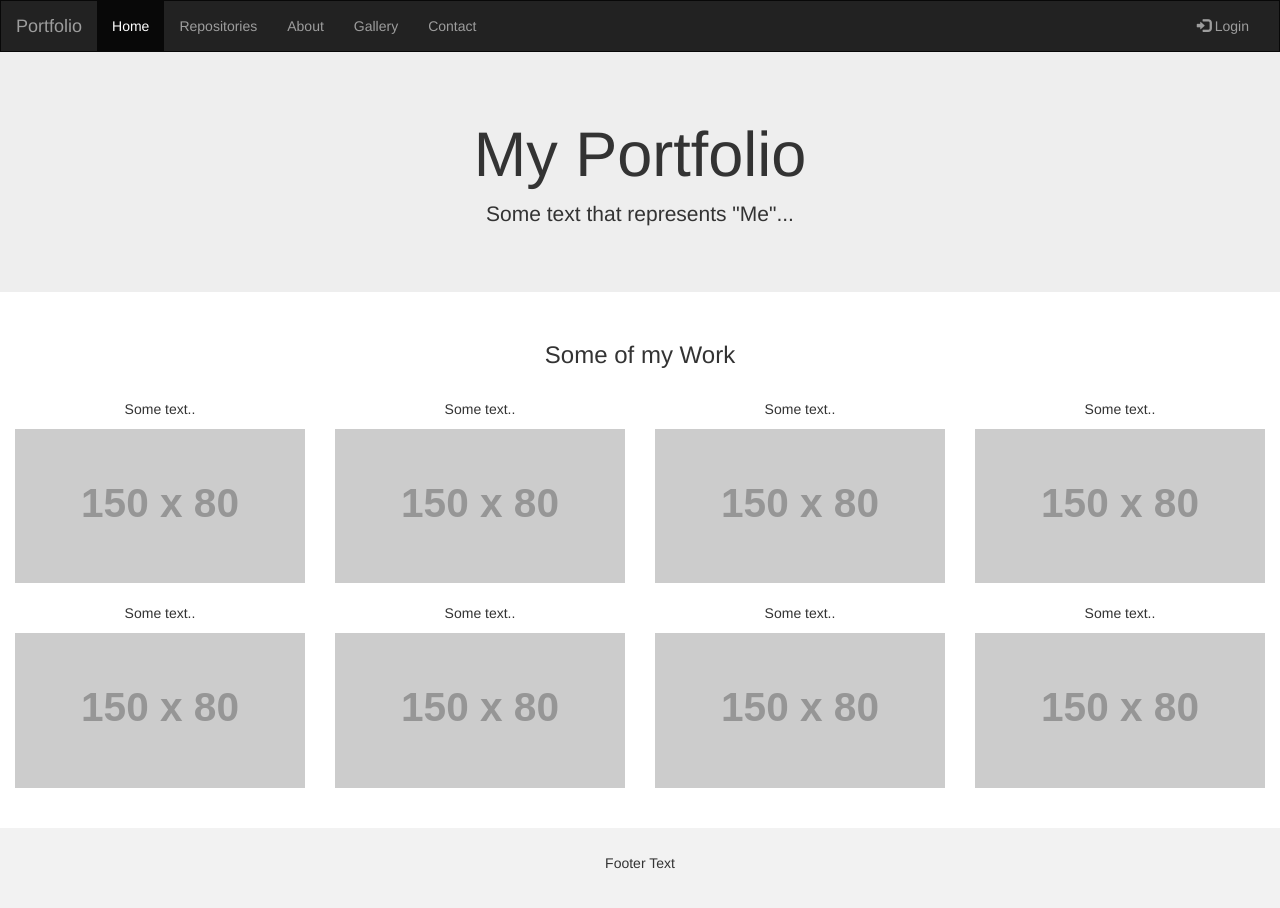
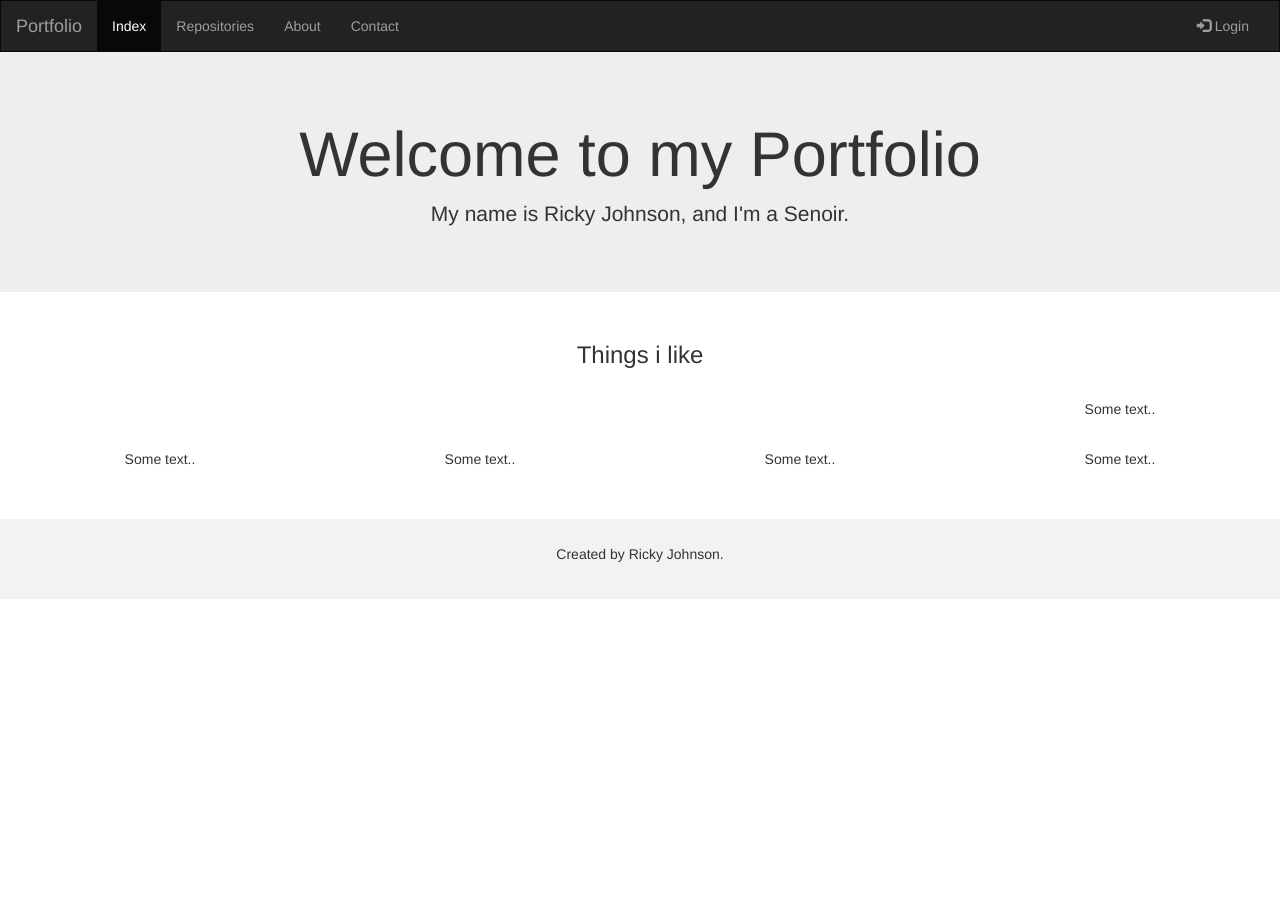
Before and after one commit to rickyj37/rickyj37.github.io, a plain HTML site: page index.html in a window 1280 px wide. After the commit the page ends 800 px from the top, so only its background shows below. Drawn offline with nearby package versions, Linux system fonts and the light colour scheme; placeholder pictures from the web are drawn by us.

Commit message:
Update index.html

```diff
--- a/index.html
+++ b/index.html
@@ -1,8 +1,9 @@
+
 
 <!DOCTYPE html>
 <html lang="en">
 <head>
-  <title>Richards portfolio</title>
+  <title>rickyj37.github.io</title>
   <meta charset="utf-8">
   <meta name="viewport" content="width=device-width, initial-scale=1">
   <link rel="stylesheet" href="https://maxcdn.bootstrapcdn.com/bootstrap/3.3.7/css/bootstrap.min.css">
@@ -36,10 +37,9 @@
     </div>
     <div class="collapse navbar-collapse" id="myNavbar">
       <ul class="nav navbar-nav">
-        <li class="active"><a href="#">Home</a></li>
-        <li><a href="https://github.com/rickyj37?tab=repositories">Repositories</a></li>
+        <li class="active"><a href="#">Index</a></li>
+        <li><a href="https://github.com/Donovan-L?tab=repositories">Repositories</a></li>
         <li><a href="#">About</a></li>
-        <li><a href="#">Gallery</a></li>
         <li><a href="#">Contact</a></li>
       </ul>
       <ul class="nav navbar-nav navbar-right">
@@ -51,29 +51,22 @@
 
 <div class="jumbotron">
   <div class="container text-center">
-    <h1>My Portfolio</h1>
-    <p>Some text that represents "Me"...</p>
+    <h1>Welcome to my Portfolio</h1>
+    <p>My name is Ricky Johnson, and I'm a Senoir.</p>
   </div>
 </div>
 
 <div class="container-fluid bg-3 text-center">
-  <h3>Some of my Work</h3><br>
+  <h3>Things i like</h3><br>
   <div class="row">
     <div class="col-sm-3">
-      <p>Some text..</p>
-      <img src="https://placehold.it/150x80?text=IMAGE" class="img-responsive" style="width:100%" alt="Image">
+    </div>
+    <div class="col-sm-3">
+    </div>
+    <div class="col-sm-3">
     </div>
     <div class="col-sm-3">
       <p>Some text..</p>
-      <img src="https://placehold.it/150x80?text=IMAGE" class="img-responsive" style="width:100%" alt="Image">
-    </div>
-    <div class="col-sm-3">
-      <p>Some text..</p>
-      <img src="https://placehold.it/150x80?text=IMAGE" class="img-responsive" style="width:100%" alt="Image">
-    </div>
-    <div class="col-sm-3">
-      <p>Some text..</p>
-      <img src="https://placehold.it/150x80?text=IMAGE" class="img-responsive" style="width:100%" alt="Image">
     </div>
   </div>
 </div><br>
@@ -82,25 +75,21 @@
   <div class="row">
     <div class="col-sm-3">
       <p>Some text..</p>
-      <img src="https://placehold.it/150x80?text=IMAGE" class="img-responsive" style="width:100%" alt="Image">
     </div>
     <div class="col-sm-3">
       <p>Some text..</p>
-      <img src="https://placehold.it/150x80?text=IMAGE" class="img-responsive" style="width:100%" alt="Image">
     </div>
     <div class="col-sm-3">
       <p>Some text..</p>
-      <img src="https://placehold.it/150x80?text=IMAGE" class="img-responsive" style="width:100%" alt="Image">
     </div>
     <div class="col-sm-3">
       <p>Some text..</p>
-      <img src="https://placehold.it/150x80?text=IMAGE" class="img-responsive" style="width:100%" alt="Image">
     </div>
   </div>
 </div><br><br>
 
 <footer class="container-fluid text-center">
-  <p>Footer Text</p>
+  <p>Created by Ricky Johnson.</p>
 </footer>
 
 </body>
```
